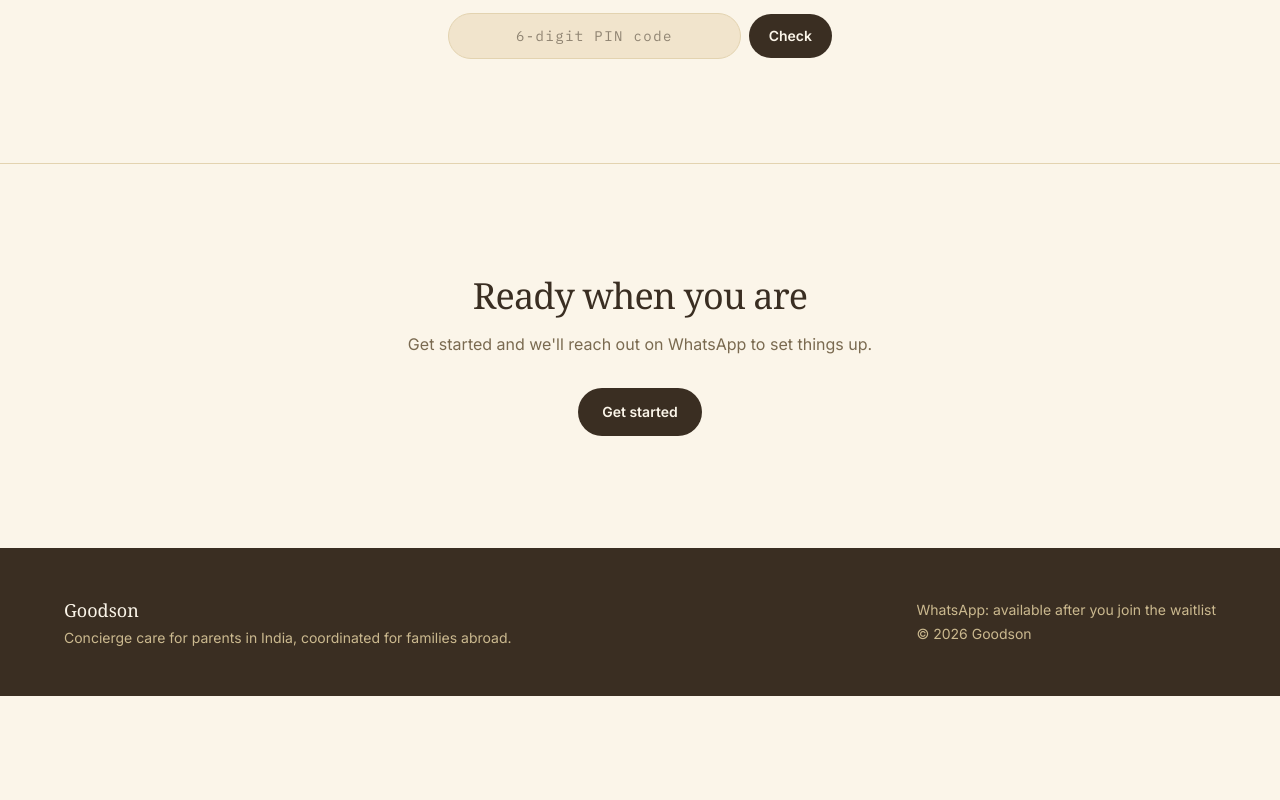
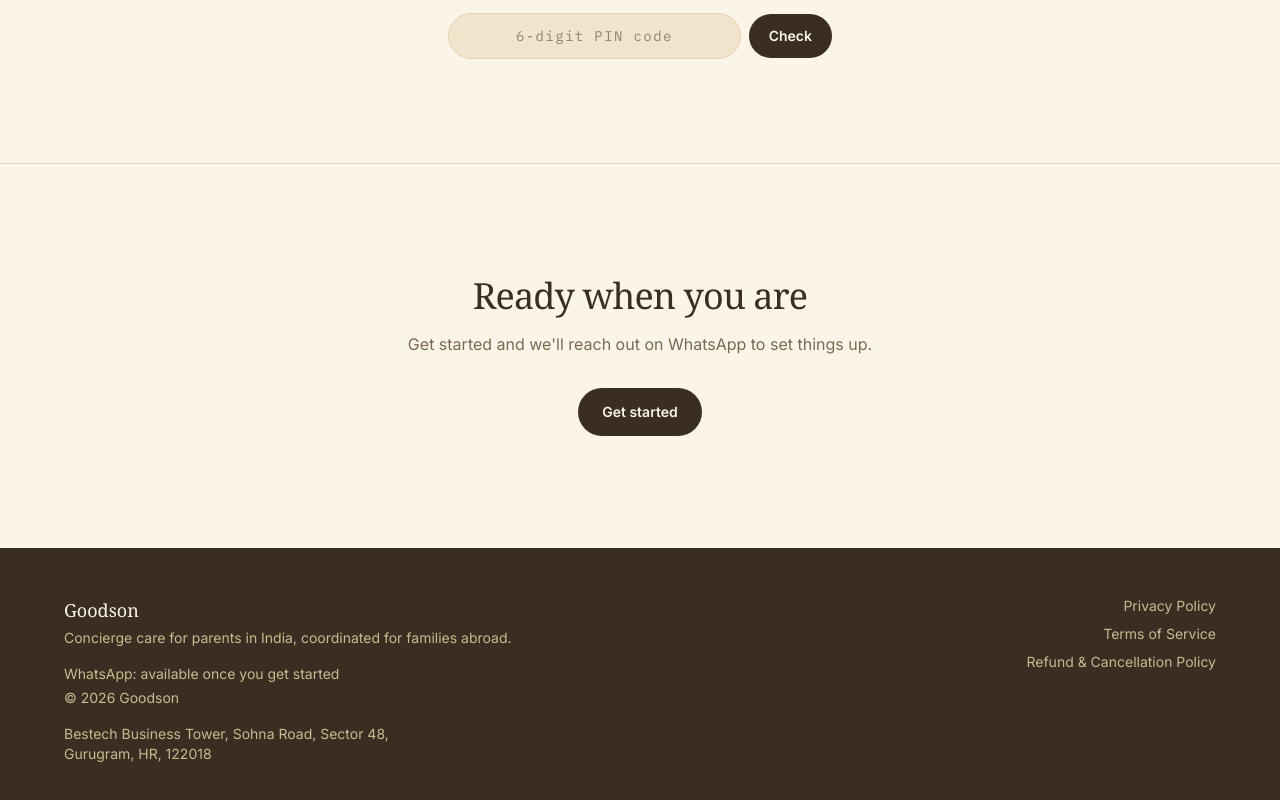
Before and after one commit to sidharthtaneja1993-tech/goodson-app, a Next.js app: page / in a window 1280 px wide. Shown: the part 3502-4302 px from the top of the page. Before the commit the page ends 4198 px from the top, so only its background shows below. Built offline with nearby package versions, Linux system fonts and the light colour scheme; no server answers.

Commit message:
add office address to footer

```diff
--- a/components/Footer.tsx
+++ b/components/Footer.tsx
@@ -1,17 +1,36 @@
+import Link from "next/link";
+
 export default function Footer() {
   return (
     <footer className="bg-ink px-6 py-12 text-slate-dark sm:px-10">
-      <div className="mx-auto flex max-w-6xl flex-col gap-6 sm:flex-row sm:items-center sm:justify-between">
+      <div className="mx-auto flex max-w-6xl flex-col gap-8 sm:flex-row sm:items-start sm:justify-between">
         <div>
           <p className="font-display text-lg text-paper">Goodson</p>
           <p className="mt-1 text-sm">
             Concierge care for parents in India, coordinated for families abroad.
           </p>
+          <p className="mt-4 text-sm">
+            <span className="block">WhatsApp: available once you get started</span>
+            <span className="mt-1 block">© {new Date().getFullYear()} Goodson</span>
+          </p>
+          <address className="mt-4 text-sm not-italic">
+            Bestech Business Tower, Sohna Road, Sector 48,
+            <br />
+            Gurugram, HR, 122018
+          </address>
         </div>
-        <div className="text-sm">
-          <p>WhatsApp: available after you join the waitlist</p>
-          <p className="mt-1">© {new Date().getFullYear()} Goodson</p>
-        </div>
+
+        <nav className="flex flex-col gap-2 text-sm sm:items-end">
+          <Link href="/privacy" className="hover:text-paper">
+            Privacy Policy
+          </Link>
+          <Link href="/terms" className="hover:text-paper">
+            Terms of Service
+          </Link>
+          <Link href="/refund-policy" className="hover:text-paper">
+            Refund &amp; Cancellation Policy
+          </Link>
+        </nav>
       </div>
     </footer>
   );
```
